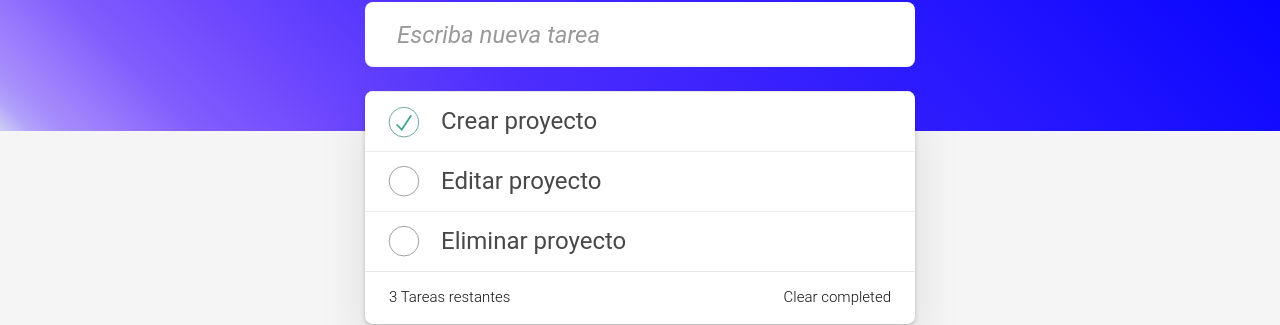
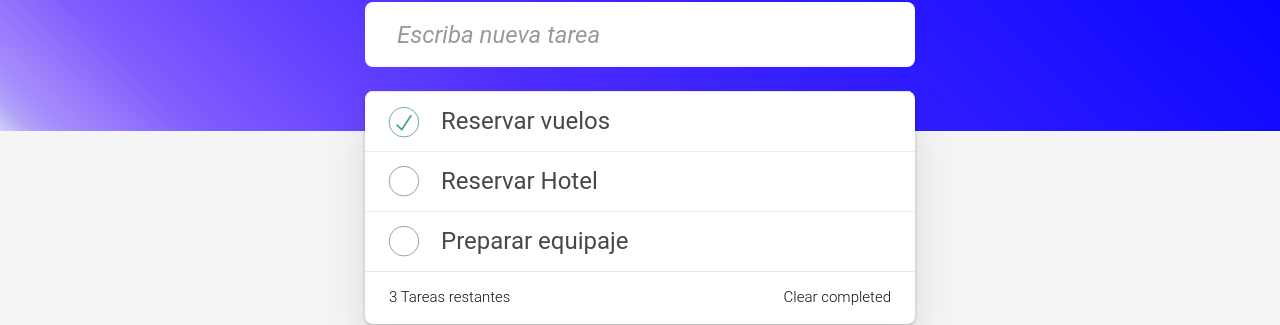
Before and after one commit to EdithManR/todoAngular, an Angular app: page / in a window 1280 px wide. Shown: the part 125-450 px from the top of the page. Built offline with nearby package versions, Linux system fonts and the light colour scheme.

Commit message:
Se actualizan tareas para viaje

```diff
--- a/src/app/pages/home/home.component.ts
+++ b/src/app/pages/home/home.component.ts
@@ -14,17 +14,17 @@ export class HomeComponent {
   tasks = signal<Task[]>([
       {
         id: Date.now(),
-        title:'Crear proyecto',
+        title:'Reservar vuelos',
         completed: true
       },
       {
         id: Date.now(),
-        title:'Editar proyecto',
+        title:'Reservar Hotel',
         completed: false
       },
       {
         id: Date.now(),
-        title:'Eliminar proyecto',
+        title:'Preparar equipaje',
         completed: false
       }
   ]);
```
